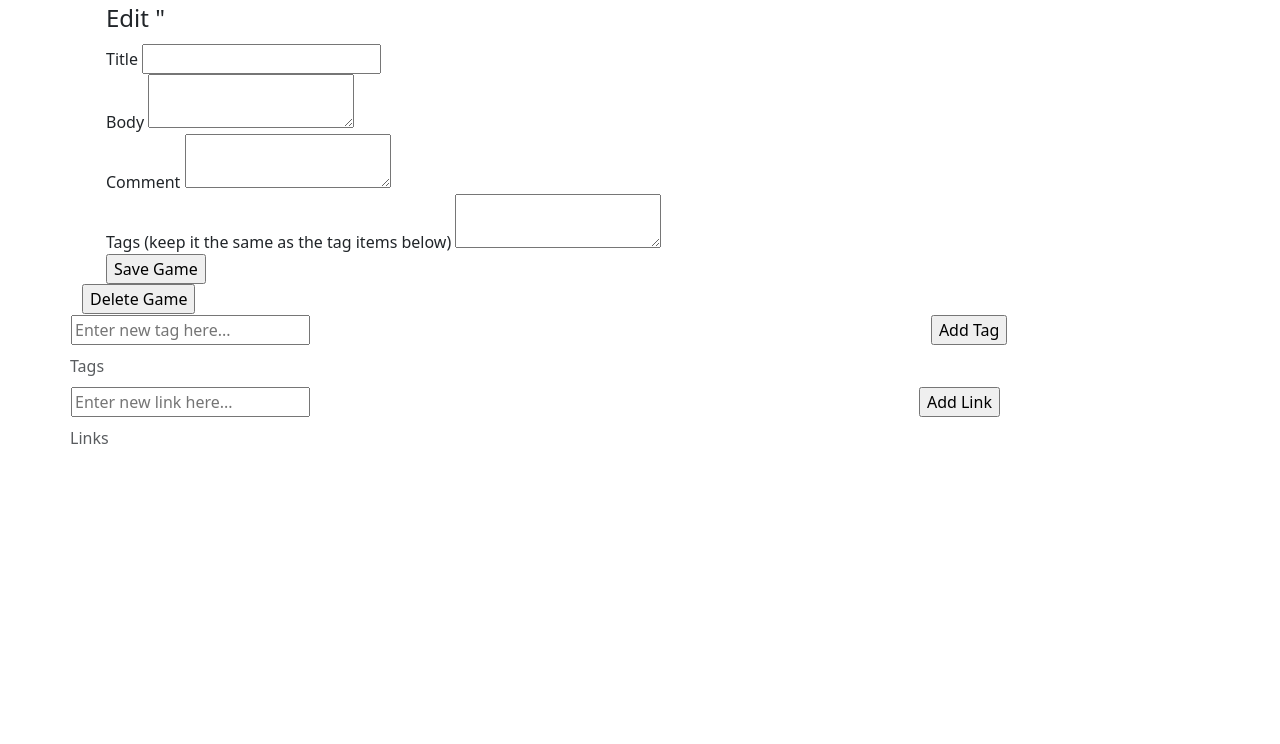
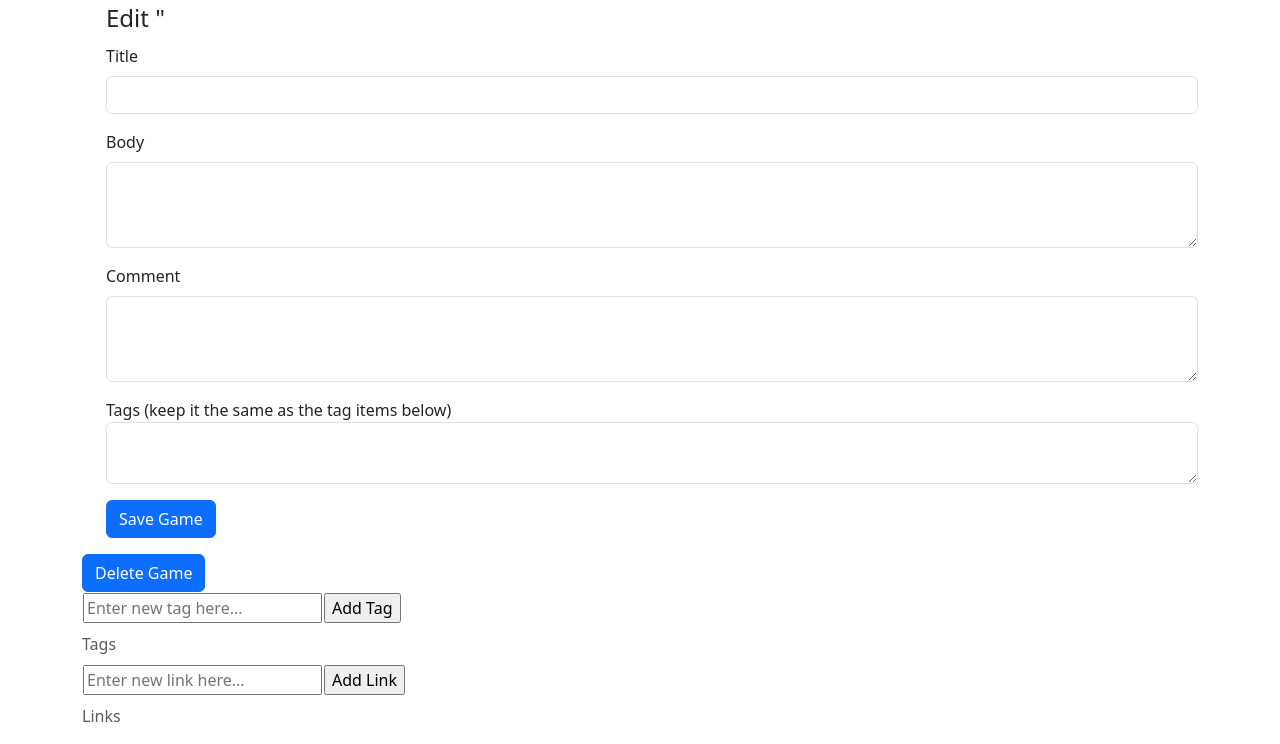
Before and after one commit to mikael-pintassilgo/divertidos.games, a Flask app: template flaskr/templates/games/update.html in a window 1280 px wide. Shown: the part 56-800 px from the top of the page. Run offline with Flask 3, Linux system fonts and the light colour scheme; the template is opened without the code that fills it, so the values that code supplies are empty; some libraries are stand-ins or nearby versions.

Commit message:
games.update

```diff
--- a/flaskr/templates/games/update.html
+++ b/flaskr/templates/games/update.html
@@ -1,38 +1,62 @@
 {% extends 'base.html' %}
 
 {% block content %}
+<div class='row'>
+  <div class='col-12'>
+
     <form method="post">
-    <fieldset class="uk-fieldset">
+      <fieldset class="">
 
-      <legend class="uk-legend">Edit "{{ game['title'] }}</legend>
-      <div class="uk-margin">
-        <label for="title"><span class="uk-label">Title</span></label>
-        <input class="uk-input" name="title" id="title" value="{{ request.form['title'] or game['title'] }}" required>
+        <legend class="">Edit "{{ game['title'] }}</legend>
+
+        <div class="mb-3">
+          <label for="title" class="form-label">Title</label>
+          <input class="form-control" type="text" aria-label="Title"
+          name="title" id="title" value="{{ request.form['title'] or game['title'] }}" required>
         </div>
 
-      <div class="uk-margin">
-        <label for="body"><span class="uk-label">Body</span></label>
-        <textarea class="uk-textarea" name="body" id="body">{{ request.form['body'] or game['body'] }}</textarea>
+        <div class="mb-3">
+          <label for="body" class="form-label">Body</label>
+          <textarea class="form-control" name="body" id="body" rows="3">{{ request.form['body'] or game['body'] }}</textarea>
         </div>
 
-      <div class="uk-margin">
-        <label for="comment"><span class="uk-label">Comment</span></label>
-        <textarea class="uk-textarea" name="comment" id="comment">{{ request.form['comment'] or game['comment'] }}</textarea>
+        <div class="mb-3">
+          <label for="comment" class="form-label">Comment</label>
+          <textarea class="form-control" name="comment" id="comment" rows="3">{{ request.form['comment'] or game['comment'] }}</textarea>
         </div>
 
-      <div class="uk-margin">
-        <label for="tags"><span class="uk-label">Tags (keep it the same as the tag items below)</span></label>
-        <textarea class="uk-textarea" name="tags" id="tags">{{ request.form['tags'] or game['tags'] }}</textarea>
+        <div class="mb-3">
+          <label for="tags"><span class="form-label">Tags (keep it the same as the tag items below)</span></label>
+          <textarea class="form-control" name="tags" id="tags">{{ request.form['tags'] or game['tags'] }}</textarea>
         </div>
 
-      <div class="uk-margin">
-        <input class="uk-button uk-button-primary" type="submit" value="Save Game">
+        <div class="col-12">
+          <button type="submit" class="btn btn-primary">Save Game</button>
         </div>
       </div>
     </form>
+
+
+  </div>
+</div>
+
+<div class='row'>
+  <div class='col-12'>
+
+
     <form action="{{ url_for('games.delete', id=game['id']) }}" method="post">
-    <input class="uk-button uk-button-default" type="submit" value="Delete Game" onclick="return confirm('Are you sure?');">
+      <fieldset class="">
+        <div class="col-12 mt-3">
+          <button type="submit" class="btn btn-primary" onclick="return confirm('Are you sure?');">Delete Game</button>
+        </div>
+      </fieldset>
     </form>
+
+  </div>
+</div>
+
+<div class='row'>
+  <div class='col-12'>
 
       <table class="uk-table  uk-table-divider">
         <caption>Tags</caption>
@@ -61,6 +85,11 @@
           </tr>
         </tbody>
     </table>
+  </div>
+</div>
+
+<div class='row'>
+  <div class='col-12'>
 
     <!-- Links -->
     <table class="uk-table  uk-table-divider">
@@ -91,4 +120,7 @@
       </tbody>
     </table>
 
+  </div>
+</div>
+
 {% endblock %}
```
Lines whose indentation alone changed are shown as unchanged.
